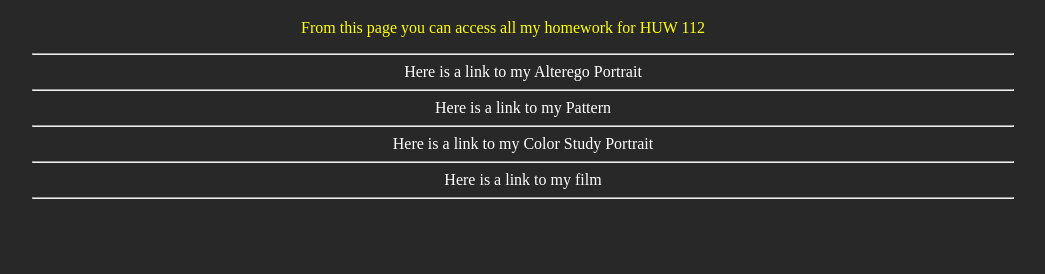
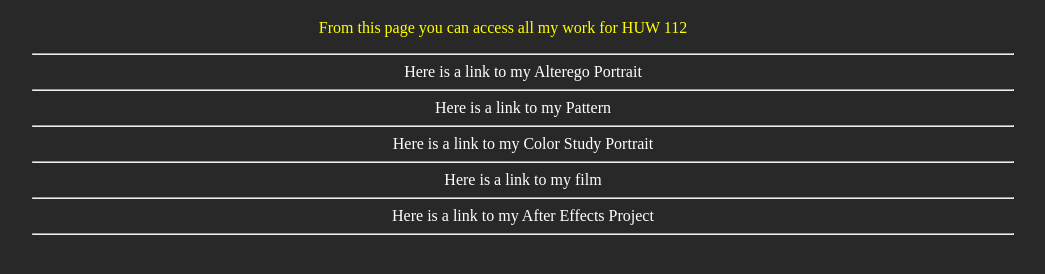
Before and after one commit to drJorgeSCD/drJorgeSCD.github.io, a plain HTML site: page index.html in a window 1280 px wide. Shown: the part 190-464 px from the top of the page, without its empty margins (137-1182 px from the left). Drawn offline with Linux system fonts and the light colour scheme.

Commit message:
Add files via upload

```diff
--- a/index.html
+++ b/index.html
@@ -29,7 +29,7 @@
   <p>Jorge Carty Diaz</p>
   <img src="signature.png"height="75px">
   <h1 class="title">This my Intro to New Media page.</h1>
-  <p class="title">From this page you can access all my homework for HUW 112</p>
+  <p class="title">From this page you can access all my work for HUW 112</p>
   <ul>
 <hr width="80%">
       <li><a href="alterego_project/index.html">Here is a link to my Alterego Portrait</a></li>
@@ -40,6 +40,8 @@
 <hr width="80%">
       <li><a href="film/index.html">Here is a link to my film</a></li>
 <hr width="80%">
+      <li><a href="AfterEffects/index.html">Here is a link to my After Effects Project</li>
+<hr width="80%">
   </ul>
 
         </center>
```
